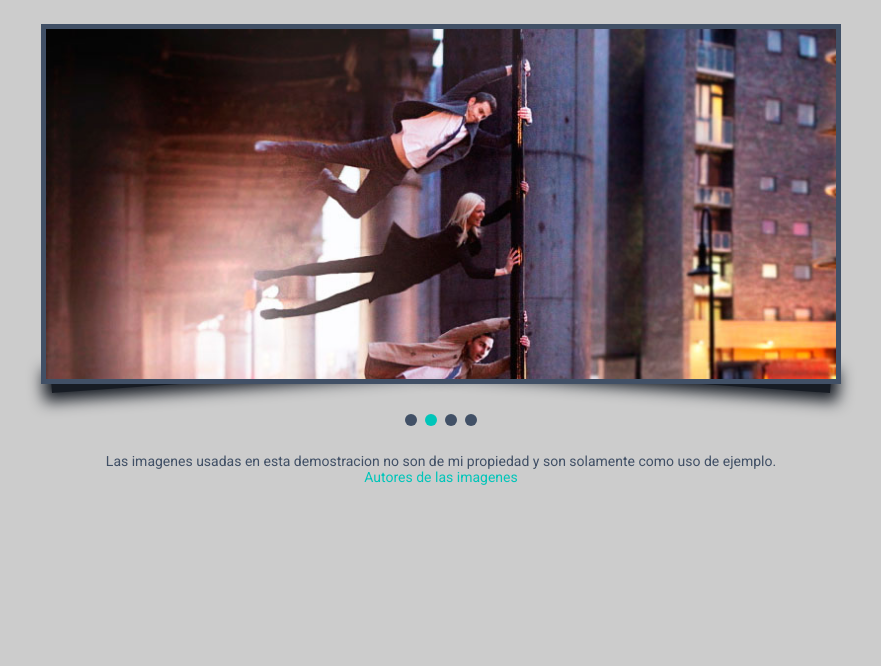
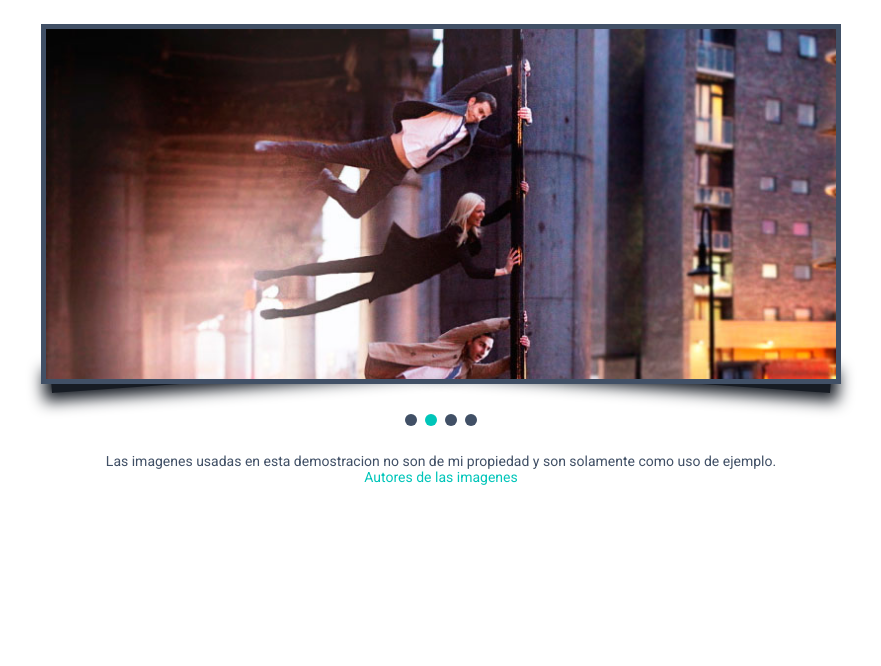
Before and after one commit to Istazz/slider, a plain HTML site: page index.html in a window 1280 px wide. Shown: the part 134-800 px from the top of the page, without its empty margins (199-1080 px from the left). Drawn offline with Linux system fonts and the light colour scheme.

Commit message:
tratando de hacer un cambio para ejercitar los comandos de el terminal

```diff
--- a/style.css
+++ b/style.css
@@ -12,7 +12,7 @@
 }
 
 body {
-	background: #ccc;
+	background: #fff;
 	font-family: 'Roboto', Arial, Tahoma, Sans-serif, Verdana, Helvetica;
 	font-size: 62.5%;
 }
```
